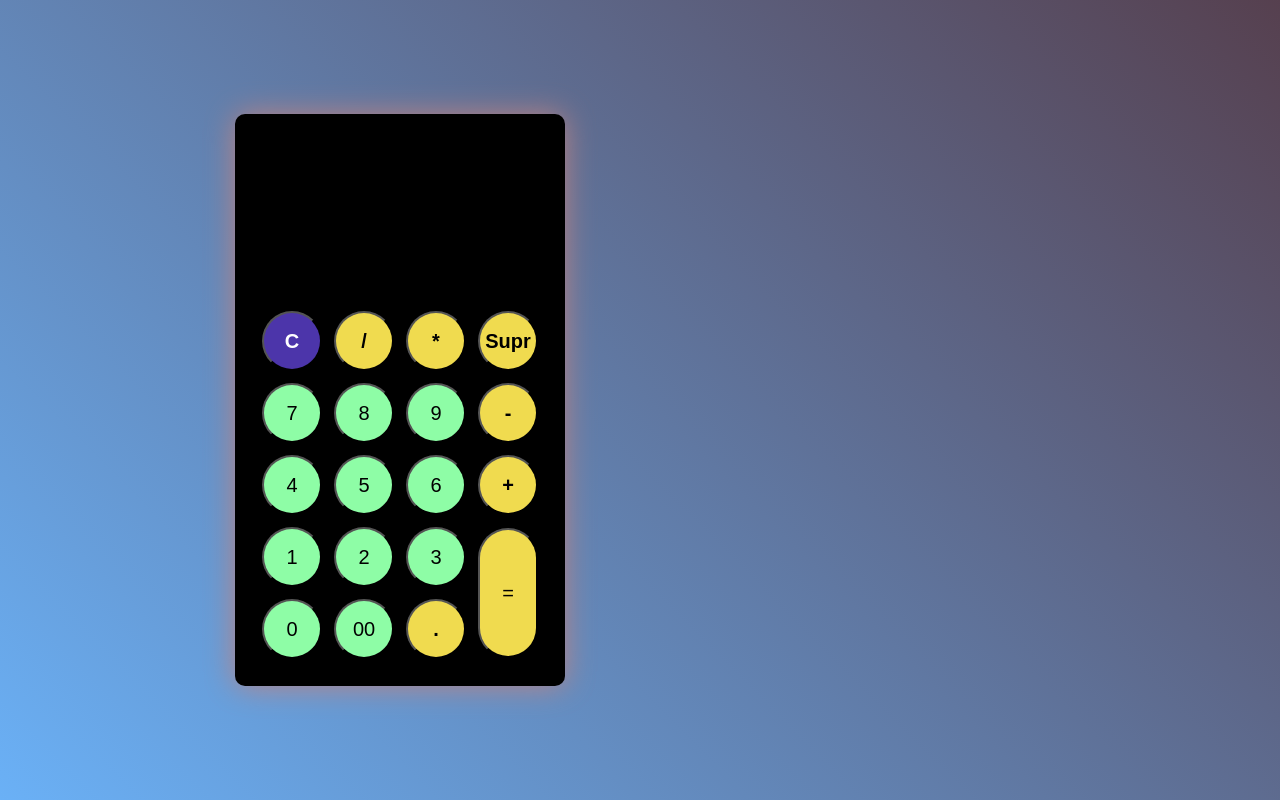
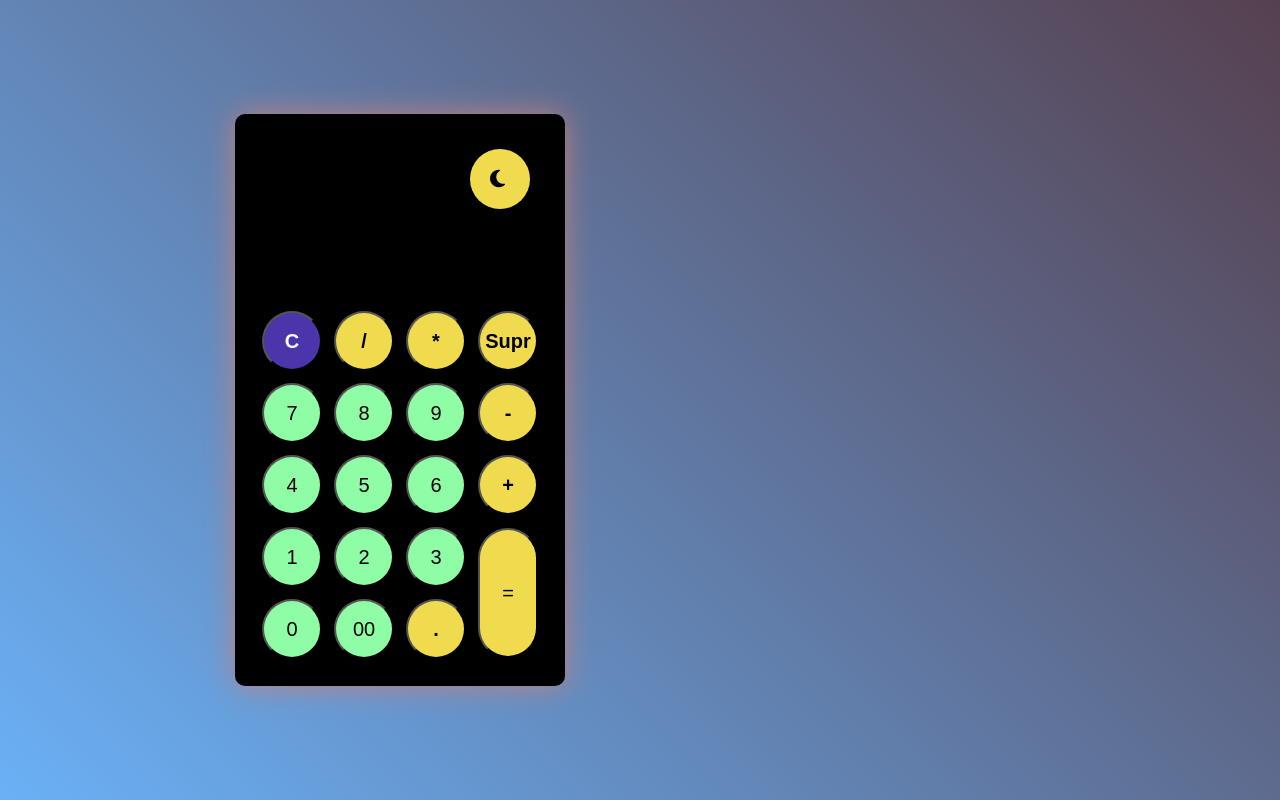
Before and after one commit to pabloperez293/calculadoraJS, a plain HTML site: page 1-Calculadora/index.html in a window 1280 px wide. Drawn offline with Linux system fonts and the light colour scheme.

Commit message:
FontScript

```diff
--- a/1-Calculadora/css/styles.scss
+++ b/1-Calculadora/css/styles.scss
@@ -79,6 +79,23 @@ body {
       background-color: #f0db4f;
       color: black;
     }
+    .fa-solid {
+    color: black;
+    padding: 20px;
+    }
+    .fa-moon {
+      background-color: #f0db4f;
+      height: 60px;
+      width: 60px;
+      border-radius: 30px;
+      margin: 5px;
+      font-size: 20px;
+      cursor: pointer;
+      transition: all 0.2s ease;
+      &:hover {
+        transform: scale(1.1);
+      }
+    }
   }
 }
 .themeToggler {
@@ -89,7 +106,7 @@ body {
   cursor: pointer;
   z-index: 1;
   &::before {
-    content: '';
+    content: "";
     position: absolute;
     height: 30px;
     top: 50%;
--- a/1-Calculadora/index.html
+++ b/1-Calculadora/index.html
@@ -11,7 +11,7 @@
     <div class="container">
       <div class="calculator dark">
         <div class="themeToggler active">
-          <i class="toggler-icon"></i>
+            <i class="fa-solid fa-moon"></i>
         </div>
         <div class="displayScreen">
           <div id="display"></div>
@@ -53,7 +53,7 @@
         </div>
       </div>
     </div>
-
+    <script src="https://kit.fontawesome.com/68771b93ef.js" crossorigin="anonymous"></script>
     <script src="./js/main.js"></script>
   </body>
 </html>
--- a/1-Calculadora/js/main.js
+++ b/1-Calculadora/js/main.js
@@ -19,7 +19,7 @@ buttons.forEach((item) => {
   };
 });
 
-// Switch para hacer el cambio de thema dark
+// Change theme dark
 
 const themeToggleBtn = document.querySelector(".themeToggler");
 const calculator = document.querySelector(".calculator");
```
Also changed, not shown: 1-Calculadora/css/styles.css, 1 other file.
